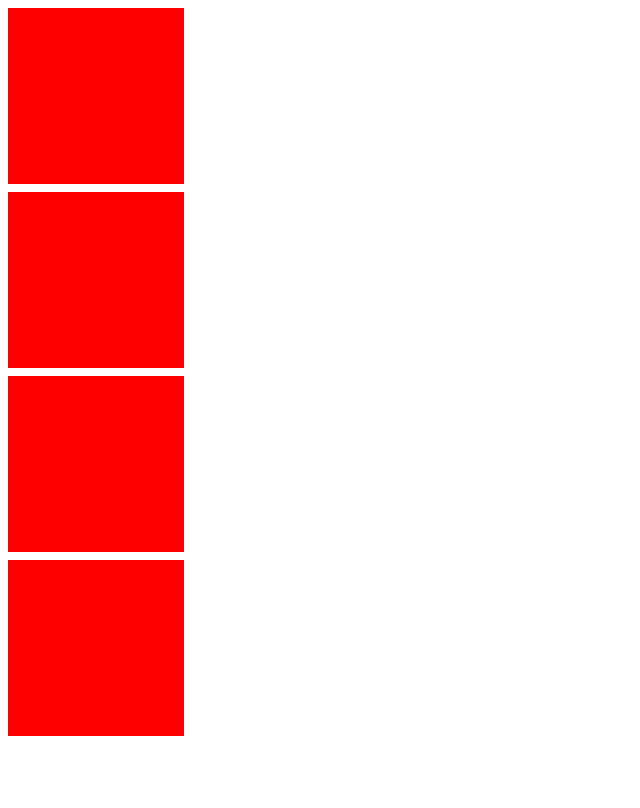
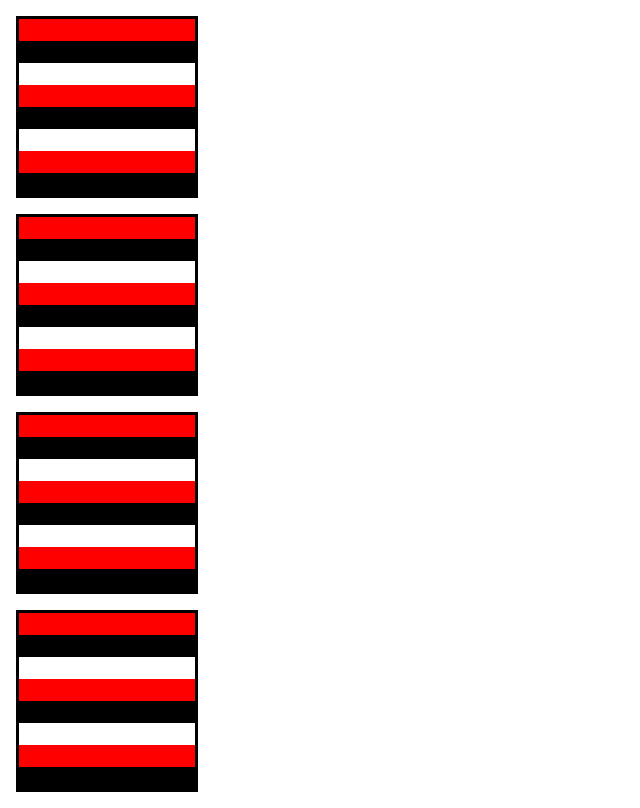
Before and after one commit to martyav/pixelDee, a React (Create React App) app in the folder app/: page / in a window 1280 px wide. Shown: the whole page, without its empty margins (0-640 px from the left). Built offline with nearby package versions, Linux system fonts and the light colour scheme.

Commit message:
added simple prop

```diff
--- a/app/src/App.css
+++ b/app/src/App.css
@@ -49,9 +49,12 @@
 }
 
 .Grid {
+    width: 176px;
+    height: 176px;
     display: grid;
     grid-auto-flow: column;
     grid-template-columns: repeat(8, 22px);
     grid-template-rows: repeat(8, 22px);
-    margin: 8px;
+    margin: 16px;
+    border: 3px solid black;
 }
--- a/app/src/App.js
+++ b/app/src/App.js
@@ -4,7 +4,7 @@ import './App.css';
 
 class Square extends Component {
     render() {
-        return (<div className = 'Square red'></div>);
+        return (<div className = { 'Square ' + ( this.props.color ) }></div>);
     };
 }
 
@@ -13,10 +13,12 @@ class Square extends Component {
 class Grid extends Component {
     createSquares() {
         let squares = [];
+        let colors = ['red', 'black', 'white'];
 
         for (let i = 0; i < 8; i++) {
             for (let j = 0; j < 8; j++) {
-                squares.push(<Square />);
+
+                squares.push(<Square color = { colors[j % 3] } />);
             }
         }
 
```
Lines whose indentation alone changed are shown as unchanged.
